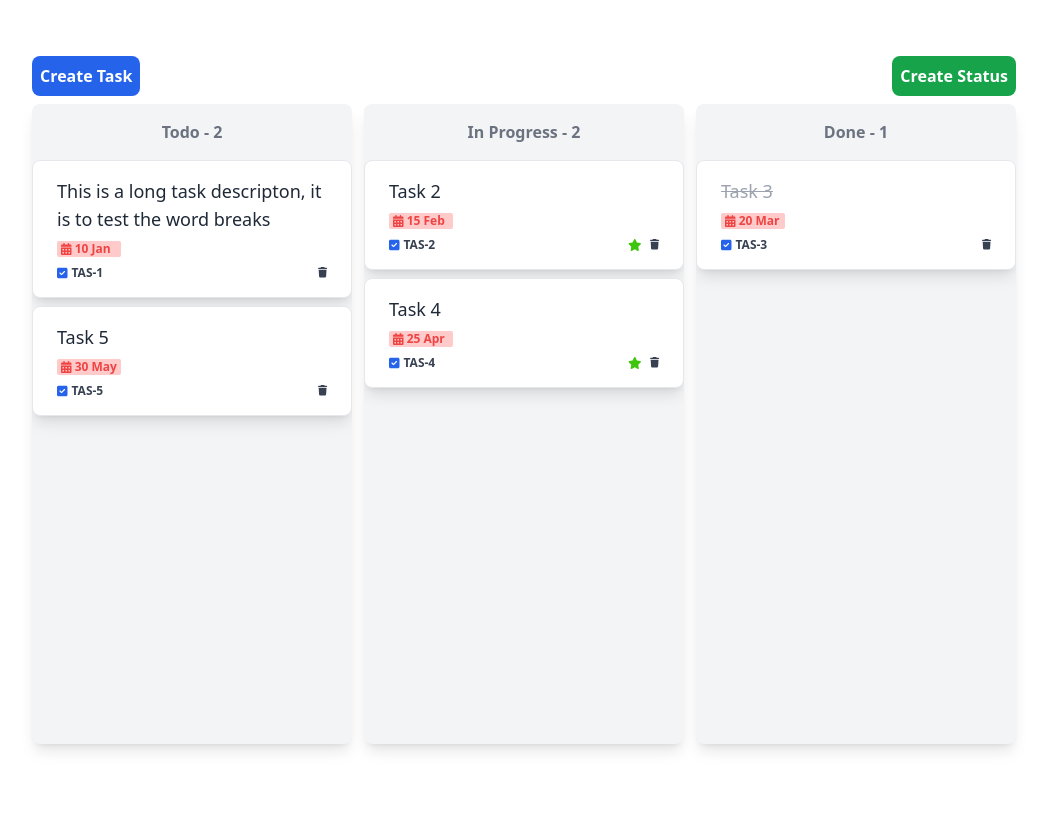
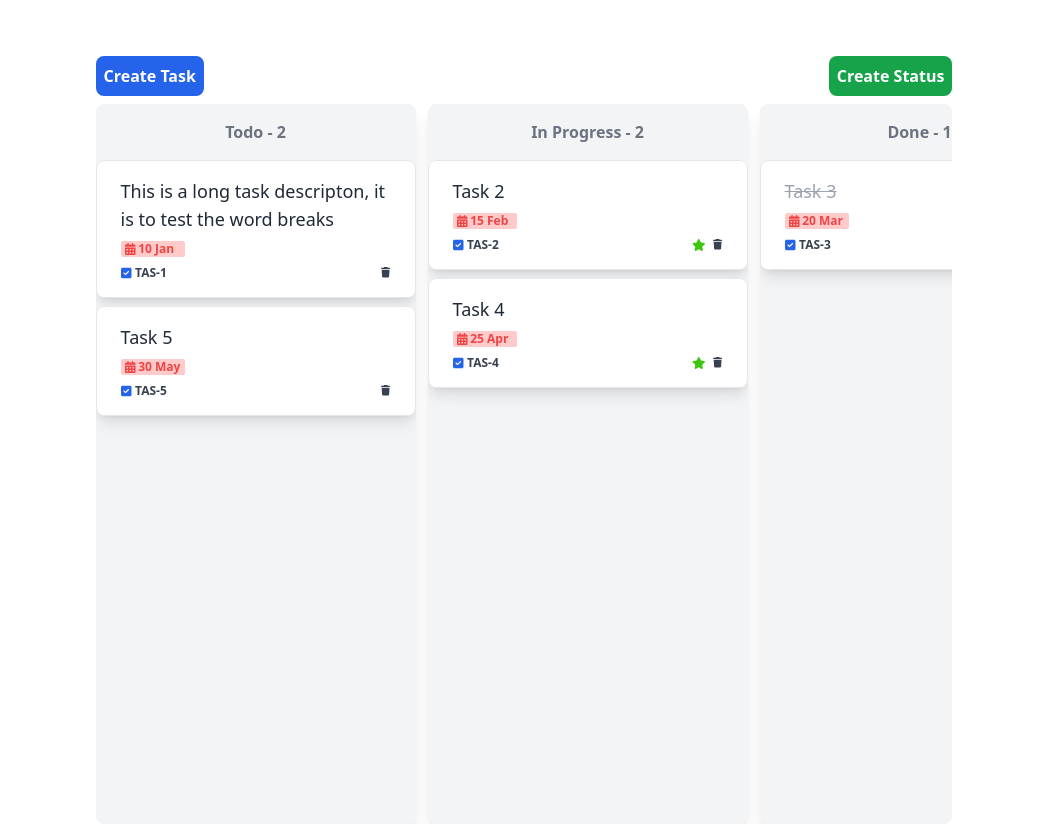
Before and after one commit to najimali/jira-board, a React (Create React App) app: page / in a window 1280 px wide. Shown: the whole page, without its empty margins (116-1163 px from the left). Before the commit the page ends 800 px from the top, so only its background shows below. Built offline with nearby package versions, Linux system fonts and the light colour scheme.

Commit message:
Fix Overflow on Board

```diff
--- a/src/App.js
+++ b/src/App.js
@@ -2,7 +2,7 @@ import BoardContainer from "./components/BoardContainer";
 
 function App() {
   return (
-    <main className="w-screen flex flex-col justify-center items-center mt-10">
+    <main className="w-10/12 flex flex-col justify-center items-center mt-10 mx-auto">
       <BoardContainer></BoardContainer>
     </main>
   );
--- a/src/components/Board.js
+++ b/src/components/Board.js
@@ -12,7 +12,7 @@ const Board = () => {
     return map;
   }, {});
   return (
-    <div className="flex bg-white w-full rounded-lg gap-x-3 min-h-[80vh]">
+    <div className="w-full flex bg-white rounded-lg gap-x-3 min-h-[90vh] overflow-scroll">
       {statuses.map((status) => (
         <section
           className="flex flex-col bg-gray-100 rounded-lg shadow-lg gap-y-2 overflow-scroll min-w-80"
--- a/src/components/BoardContainer.js
+++ b/src/components/BoardContainer.js
@@ -4,10 +4,9 @@ import Board from './Board'
 
 const BoardContainer = () => {
   return (
-    <div className="flex flex-col justify-center items-center p-4 gap-y-2">
+    <div className="flex flex-col justify-center items-center p-4 gap-y-2 w-10/12">
         <Header></Header>
         <Board></Board>
-
       </div>
   )
 }
```
